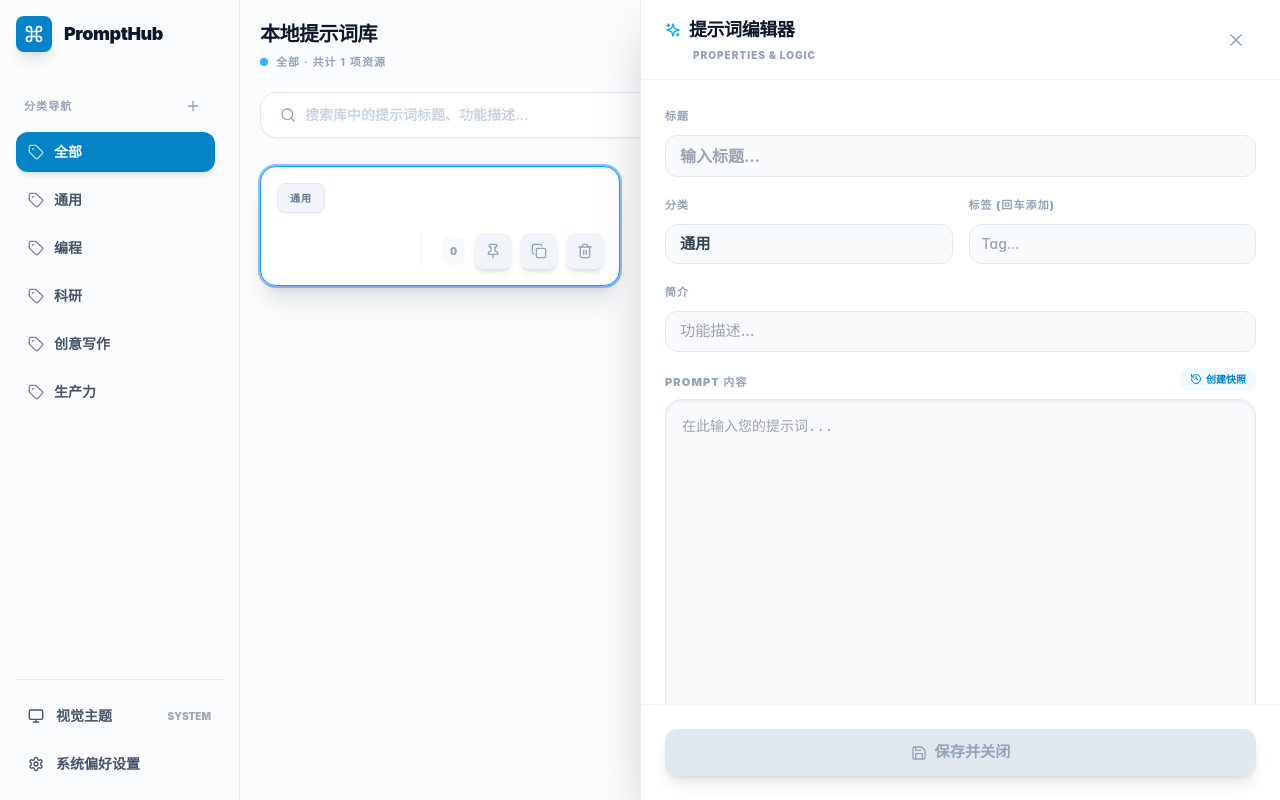
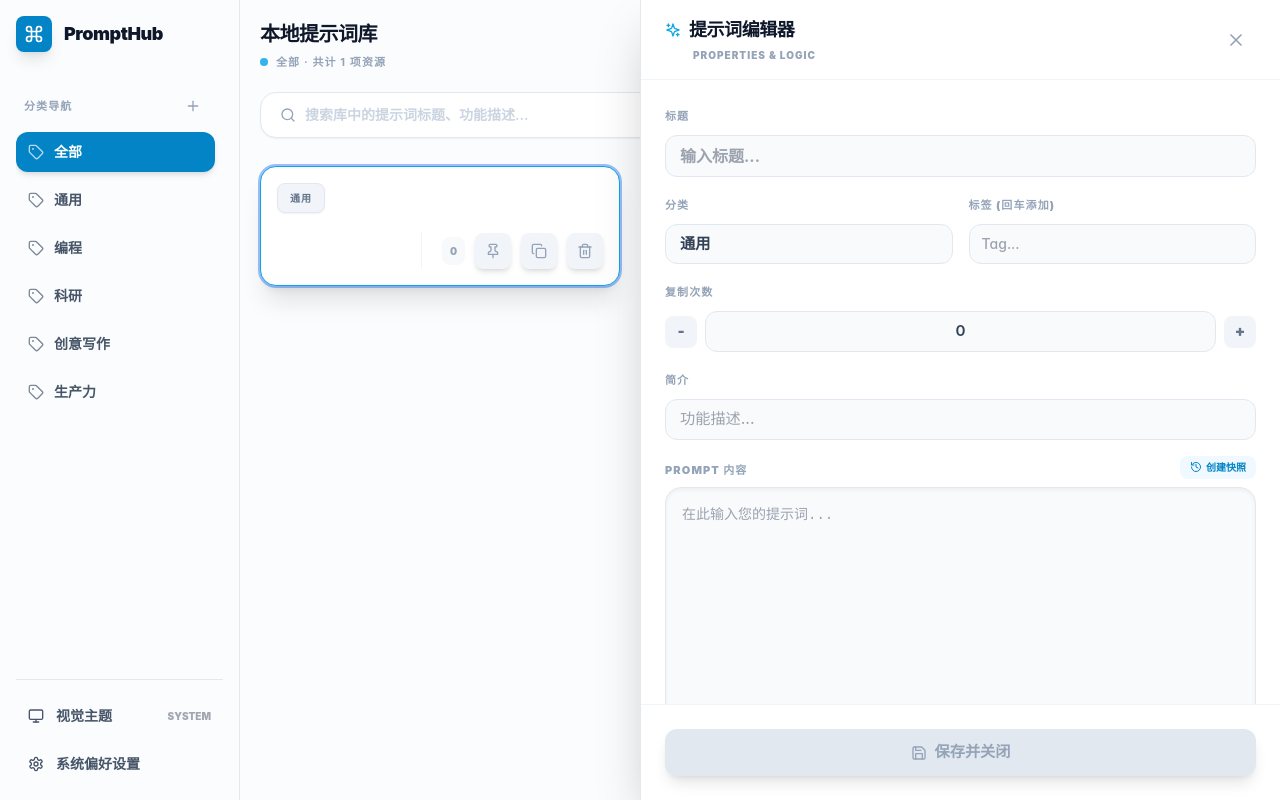
Before and after one commit to youqu117/prompthub, a React (Vite) app: page / in a window 1280 px wide. Both pictures are taken after a click on the button "新建工作流". Built offline with nearby package versions, Linux system fonts and the light colour scheme.

Commit message:
Improve selection clearing and copy count editing

```diff
--- a/App.tsx
+++ b/App.tsx
@@ -176,6 +176,11 @@ const App: React.FC = () => {
         selectedPromptId: id
       };
     });
+  };
+
+  const handleClearSelection = () => {
+    setIsEditorOpen(false);
+    setState(prev => ({ ...prev, selectedPromptId: null }));
   };
 
   const handleReorderPrompt = (sourceId: string, targetId: string) => {
@@ -399,6 +404,7 @@ const App: React.FC = () => {
             onTogglePin={handleTogglePin}
             onReorderPrompt={handleReorderPrompt}
             onCopyPrompt={handleCopyPrompt}
+            onClearSelection={handleClearSelection}
             cardWidth={state.cardWidth}
             cardHeight={state.cardHeight}
           />
--- a/components/PromptBrowser.tsx
+++ b/components/PromptBrowser.tsx
@@ -17,6 +17,7 @@ interface PromptBrowserProps {
   onTogglePin: (id: string) => void;
   onReorderPrompt: (sourceId: string, targetId: string) => void;
   onCopyPrompt: (id: string) => void;
+  onClearSelection: () => void;
   cardWidth: number;
   cardHeight: number;
   sortMode: 'recent' | 'click' | 'manual';
@@ -37,6 +38,7 @@ const PromptBrowser: React.FC<PromptBrowserProps> = ({
   onTogglePin,
   onReorderPrompt,
   onCopyPrompt,
+  onClearSelection,
   cardWidth,
   cardHeight,
   sortMode,
@@ -81,10 +83,21 @@ const PromptBrowser: React.FC<PromptBrowserProps> = ({
     onDeletePrompt(id);
   };
 
+  const handleBackgroundClick = (event: React.MouseEvent<HTMLDivElement>) => {
+    const target = event.target as HTMLElement;
+    if (target.closest('[data-prompt-card]') || target.closest('[data-no-clear]')) {
+      return;
+    }
+    onClearSelection();
+  };
+
   return (
-    <div className="flex-1 h-screen flex flex-col bg-slate-50/50 dark:bg-slate-950 transition-colors relative text-sm">
+    <div
+      className="flex-1 h-screen flex flex-col bg-slate-50/50 dark:bg-slate-950 transition-colors relative text-sm"
+      onClick={handleBackgroundClick}
+    >
       {/* Header Section */}
-      <div className="p-5 pb-3 flex items-center justify-between">
+      <div className="p-5 pb-3 flex items-center justify-between" data-no-clear>
         <div className="space-y-1">
           <h2 className="text-xl font-black text-slate-900 dark:text-white tracking-tight">本地提示词库</h2>
           <div className="flex items-center gap-2">
@@ -132,7 +145,7 @@ const PromptBrowser: React.FC<PromptBrowserProps> = ({
       </div>
 
       {/* Search Section */}
-      <div className="px-5 py-2">
+      <div className="px-5 py-2" data-no-clear>
         <div className="relative group">
           <Search className="absolute left-5 top-1/2 -translate-y-1/2 w-4 h-4 text-slate-400 group-focus-within:text-brand-500 transition-colors" />
           <input
@@ -168,6 +181,7 @@ const PromptBrowser: React.FC<PromptBrowserProps> = ({
             {sorted.map(p => (
               <div
                 key={p.id}
+                data-prompt-card
                 onClick={() => onSelectPrompt(p.id)}
                 draggable={sortMode === 'manual'}
                 onDragStart={(e) => {
--- a/components/PromptEditor.tsx
+++ b/components/PromptEditor.tsx
@@ -22,6 +22,7 @@ const PromptEditor: React.FC<PromptEditorProps> = ({ isOpen, onClose, prompt, ca
   const [newTag, setNewTag] = useState('');
   const [history, setHistory] = useState<PromptVersion[]>([]);
   const [initialSnapshot, setInitialSnapshot] = useState<string>('');
+  const [clickCount, setClickCount] = useState(0);
 
   useEffect(() => {
     if (prompt) {
@@ -31,13 +32,15 @@ const PromptEditor: React.FC<PromptEditorProps> = ({ isOpen, onClose, prompt, ca
       setDescription(prompt.description);
       setTags(prompt.tags || []);
       setHistory(prompt.history || []);
+      setClickCount(prompt.clickCount || 0);
       setInitialSnapshot(JSON.stringify({
         title: prompt.title,
         content: prompt.content,
         category: prompt.category,
         description: prompt.description,
         tags: prompt.tags || [],
-        history: prompt.history || []
+        history: prompt.history || [],
+        clickCount: prompt.clickCount || 0
       }));
     }
   }, [prompt]);
@@ -48,7 +51,8 @@ const PromptEditor: React.FC<PromptEditorProps> = ({ isOpen, onClose, prompt, ca
     category,
     description,
     tags,
-    history
+    history,
+    clickCount
   });
   const isDirty = Boolean(prompt) && currentSnapshot !== initialSnapshot;
 
@@ -69,6 +73,7 @@ const PromptEditor: React.FC<PromptEditorProps> = ({ isOpen, onClose, prompt, ca
       description,
       tags,
       history,
+      clickCount,
       variables: extractVariables(content)
     }, true);
   };
@@ -186,6 +191,29 @@ const PromptEditor: React.FC<PromptEditorProps> = ({ isOpen, onClose, prompt, ca
            </div>
 
            <div className="space-y-2">
+             <label className="text-[11px] font-black text-slate-400 uppercase tracking-widest">复制次数</label>
+             <div className="flex items-center gap-2">
+               <button
+                 type="button"
+                 onClick={() => setClickCount(prev => Math.max(0, prev - 1))}
+                 className="w-8 h-8 rounded-lg bg-slate-100 dark:bg-slate-800 text-slate-500 dark:text-slate-300 font-black hover:bg-slate-200 dark:hover:bg-slate-700 transition-colors"
+               >
+                 -
+               </button>
+               <div className="flex-1 text-center bg-slate-50 dark:bg-slate-950 border border-slate-200 dark:border-slate-800 rounded-xl py-2 px-3.5 font-semibold text-slate-700 dark:text-slate-200">
+                 {clickCount}
+               </div>
+               <button
+                 type="button"
+                 onClick={() => setClickCount(prev => prev + 1)}
+                 className="w-8 h-8 rounded-lg bg-slate-100 dark:bg-slate-800 text-slate-500 dark:text-slate-300 font-black hover:bg-slate-200 dark:hover:bg-slate-700 transition-colors"
+               >
+                 +
+               </button>
+             </div>
+           </div>
+
+           <div className="space-y-2">
              <label className="text-[11px] font-black text-slate-400 uppercase tracking-widest">简介</label>
              <input
                type="text"
```
